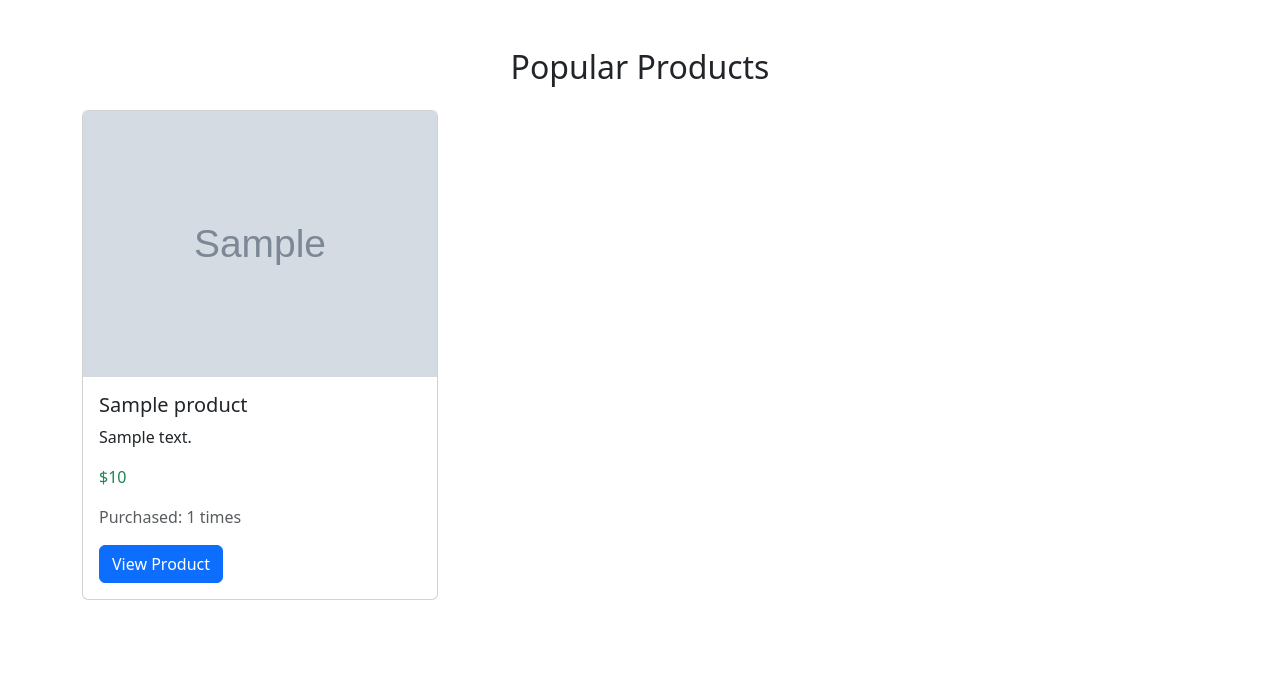
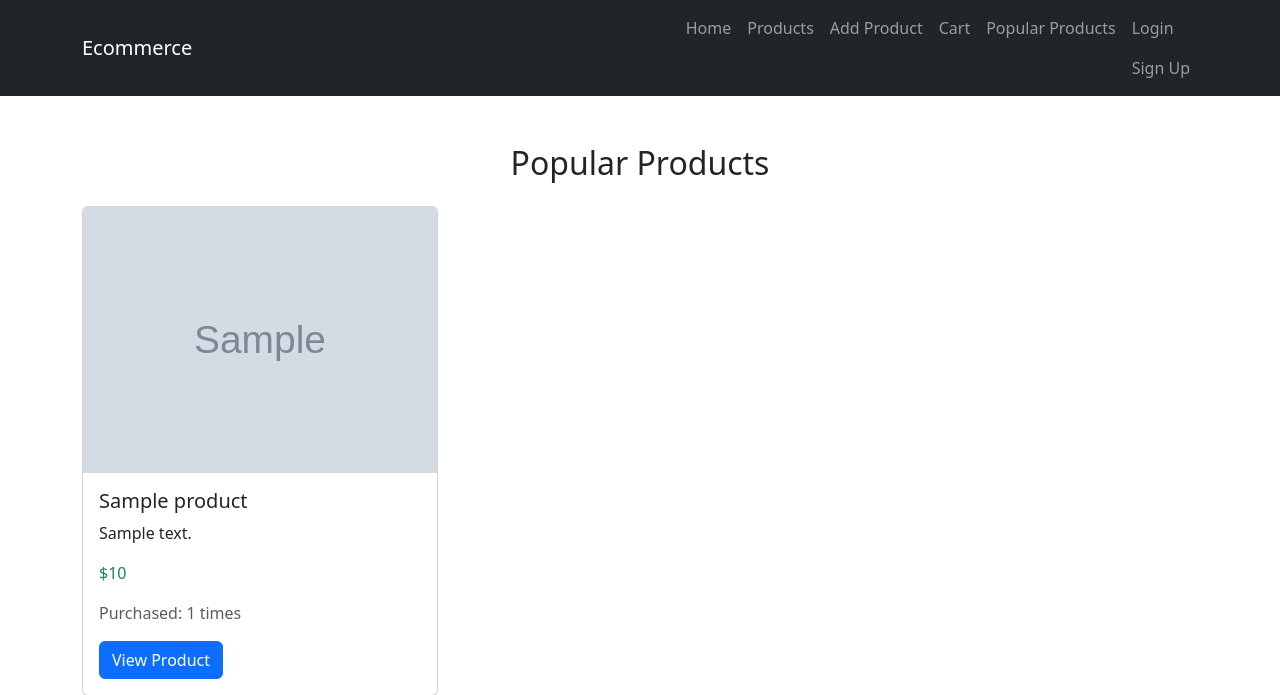
Before and after one commit to SeverusSnapee/E-COMMERCE-WEBSITE-DJANGO-, a Django app: template ecommerce/products/templates/popular_products.html in a window 1280 px wide. Shown: the top 695 px of the page. Run offline with Django 5.2, Linux system fonts and the light colour scheme; the template is opened without the code that fills it: most values are stand-ins (such as "Sample title", 1, 10 or a date in 2020); grey boxes marked "Sample" are stand-in pictures.

Commit message:
UPLOADING SCRRENSHOTS

```diff
--- a/ecommerce/products/templates/popular_products.html
+++ b/ecommerce/products/templates/popular_products.html
@@ -8,6 +8,32 @@
     <link rel="stylesheet" href="https://cdn.jsdelivr.net/npm/bootstrap@5.3.0/dist/css/bootstrap.min.css">
 </head>
 <body>
+    <nav class="navbar navbar-expand-lg navbar-dark bg-dark">
+        <div class="container">
+            <a class="navbar-brand" href="/">Ecommerce</a>
+            <button class="navbar-toggler" type="button" data-bs-toggle="collapse" data-bs-target="#navbarNav">
+                <span class="navbar-toggler-icon"></span>
+            </button>
+            <div class="collapse navbar-collapse" id="navbarNav">
+                <ul class="navbar-nav ms-auto">
+                    <li class="nav-item"><a class="nav-link" href="/">Home</a></li>
+                    <li class="nav-item"><a class="nav-link" href="/products">Products</a></li>
+                    <li class="nav-item"><a class="nav-link" href="/add_product">Add Product</a></li>
+                    <li class="nav-item"><a class="nav-link" href="/cart">Cart</a></li>
+                    <li class="nav-item"><a class="nav-link" href="{% url 'popular_products' %}">Popular Products</a></li>
+                    <!-- Login/Logout functionality -->
+                    <li class="nav-item">
+                        {% if user.is_authenticated %}
+                            <a class="nav-link" href="{% url 'index' %}">Logout</a>
+                        {% else %}
+                            <a class="nav-link" href="{% url 'login' %}">Login</a>
+                            <a class="nav-link" href="{% url 'register' %}">Sign Up</a>
+                        {% endif %}
+                    </li>
+                </ul>
+            </div>
+        </div>
+    </nav>
     <div class="container mt-5">
         <h2 class="text-center mb-4">Popular Products</h2>
         <div class="row">
```
Also changed, not shown: ecommerce/db.sqlite3, ecommerce/media/product_images/black-tshirt.jpg (added), ecommerce/media/product_images/black-tshirt_eDfO0fY.jpg (added), ecommerce/media/product_images/blue-jeans.jpg (added), ecommerce/media/product_images/blue-jeans_r8RJPn1.jpg (added), 8 other files.
